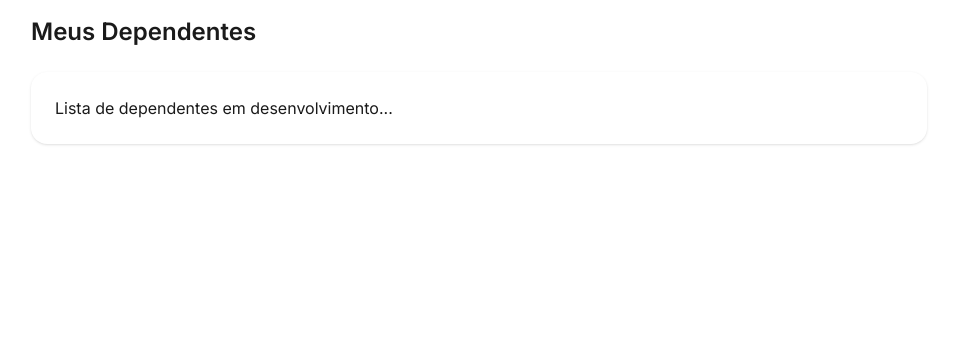
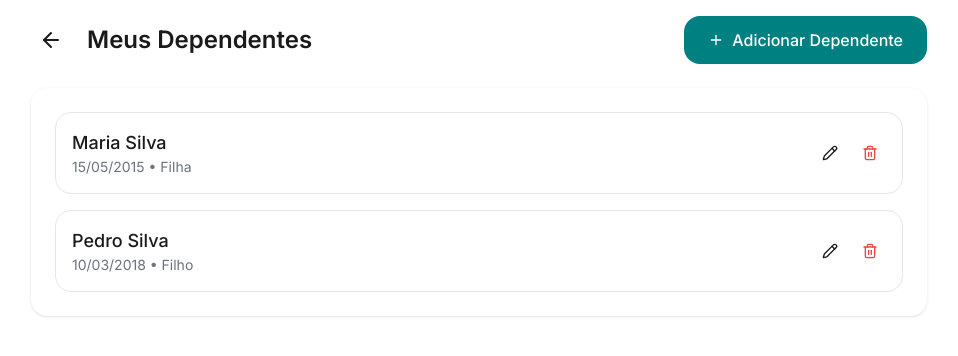
Before and after one commit to flowcodecc/vaccini-cursor, a React (Vite) app: page /dependents in a window 1280 px wide. Shown: the top 356 px of the page, without its empty margins (161-1119 px from the left). Built offline with nearby package versions, Linux system fonts and the light colour scheme.

Commit message:
Implement features
Implement features in the order specified in the prompt.  This includes features for scheduling, viewing appointments, contacting support, obtaining quotes, and managing dependents.

```diff
--- a/src/pages/Dependents.tsx
+++ b/src/pages/Dependents.tsx
@@ -1,7 +1,66 @@
 
+import { useState } from "react";
 import { motion } from "framer-motion";
+import { Plus, ArrowLeft, Pencil, Trash2, User, Calendar, Save } from "lucide-react";
+import { useNavigate } from "react-router-dom";
+import { toast } from "sonner";
+
+interface Dependent {
+  id: string;
+  name: string;
+  birthDate: string;
+  relationship: string;
+}
 
 const Dependents = () => {
+  const navigate = useNavigate();
+  const [isAddingDependent, setIsAddingDependent] = useState(false);
+  const [editingId, setEditingId] = useState<string | null>(null);
+  const [dependents, setDependents] = useState<Dependent[]>([
+    {
+      id: "1",
+      name: "Maria Silva",
+      birthDate: "2015-05-15",
+      relationship: "Filha"
+    },
+    {
+      id: "2",
+      name: "Pedro Silva",
+      birthDate: "2018-03-10",
+      relationship: "Filho"
+    }
+  ]);
+  const [newDependent, setNewDependent] = useState<Omit<Dependent, "id">>({
+    name: "",
+    birthDate: "",
+    relationship: ""
+  });
+
+  const handleAddDependent = (e: React.FormEvent) => {
+    e.preventDefault();
+    const id = Math.random().toString(36).substr(2, 9);
+    setDependents([...dependents, { ...newDependent, id }]);
+    setNewDependent({ name: "", birthDate: "", relationship: "" });
+    setIsAddingDependent(false);
+    toast.success("Dependente adicionado com sucesso!");
+  };
+
+  const handleEditDependent = (id: string, updatedData: Partial<Dependent>) => {
+    setDependents(dependents.map(dep =>
+      dep.id === id ? { ...dep, ...updatedData } : dep
+    ));
+  };
+
+  const handleSaveEdit = (id: string) => {
+    setEditingId(null);
+    toast.success("Dependente atualizado com sucesso!");
+  };
+
+  const handleDeleteDependent = (id: string) => {
+    setDependents(dependents.filter(dep => dep.id !== id));
+    toast.success("Dependente removido com sucesso!");
+  };
+
   return (
     <div className="min-h-screen bg-background p-4">
       <motion.div
@@ -9,10 +68,190 @@ const Dependents = () => {
         animate={{ opacity: 1, y: 0 }}
         className="max-w-4xl mx-auto"
       >
-        <h1 className="text-2xl font-semibold mb-6">Meus Dependentes</h1>
+        <div className="flex items-center justify-between mb-6">
+          <div className="flex items-center gap-4">
+            <button
+              onClick={() => navigate("/")}
+              className="p-2 hover:bg-gray-100 rounded-full transition-colors"
+            >
+              <ArrowLeft className="w-6 h-6" />
+            </button>
+            <h1 className="text-2xl font-semibold">Meus Dependentes</h1>
+          </div>
+          <button
+            onClick={() => setIsAddingDependent(true)}
+            className="btn-primary flex items-center gap-2"
+          >
+            <Plus className="w-4 h-4" />
+            Adicionar Dependente
+          </button>
+        </div>
+
         <div className="bg-white rounded-lg shadow p-6">
-          {/* Implementação dos dependentes virá aqui */}
-          <p>Lista de dependentes em desenvolvimento...</p>
+          {isAddingDependent ? (
+            <motion.form
+              initial={{ opacity: 0, y: 10 }}
+              animate={{ opacity: 1, y: 0 }}
+              onSubmit={handleAddDependent}
+              className="space-y-4 mb-6"
+            >
+              <h2 className="text-lg font-medium mb-4">Adicionar Novo Dependente</h2>
+              <div className="grid grid-cols-1 md:grid-cols-2 gap-4">
+                <div>
+                  <label htmlFor="name" className="block text-sm font-medium mb-2">
+                    Nome Completo
+                  </label>
+                  <div className="relative">
+                    <div className="absolute inset-y-0 left-0 pl-3 flex items-center pointer-events-none">
+                      <User className="h-5 w-5 text-gray-400" />
+                    </div>
+                    <input
+                      required
+                      type="text"
+                      id="name"
+                      className="input-field pl-10 w-full"
+                      value={newDependent.name}
+                      onChange={(e) => setNewDependent({ ...newDependent, name: e.target.value })}
+                    />
+                  </div>
+                </div>
+
+                <div>
+                  <label htmlFor="birthDate" className="block text-sm font-medium mb-2">
+                    Data de Nascimento
+                  </label>
+                  <div className="relative">
+                    <div className="absolute inset-y-0 left-0 pl-3 flex items-center pointer-events-none">
+                      <Calendar className="h-5 w-5 text-gray-400" />
+                    </div>
+                    <input
+                      required
+                      type="date"
+                      id="birthDate"
+                      className="input-field pl-10 w-full"
+                      value={newDependent.birthDate}
+                      onChange={(e) => setNewDependent({ ...newDependent, birthDate: e.target.value })}
+                    />
+                  </div>
+                </div>
+
+                <div>
+                  <label htmlFor="relationship" className="block text-sm font-medium mb-2">
+                    Parentesco
+                  </label>
+                  <select
+                    required
+                    id="relationship"
+                    className="input-field w-full"
+                    value={newDependent.relationship}
+                    onChange={(e) => setNewDependent({ ...newDependent, relationship: e.target.value })}
+                  >
+                    <option value="">Selecione...</option>
+                    <option value="Filho(a)">Filho(a)</option>
+                    <option value="Cônjuge">Cônjuge</option>
+                    <option value="Pai/Mãe">Pai/Mãe</option>
+                    <option value="Outro">Outro</option>
+                  </select>
+                </div>
+              </div>
+
+              <div className="flex justify-end gap-2">
+                <button
+                  type="button"
+                  onClick={() => setIsAddingDependent(false)}
+                  className="btn-secondary"
+                >
+                  Cancelar
+                </button>
+                <button type="submit" className="btn-primary">
+                  Adicionar
+                </button>
+              </div>
+            </motion.form>
+          ) : dependents.length === 0 ? (
+            <div className="text-center py-8">
+              <p className="text-gray-500">
+                Você ainda não possui dependentes cadastrados.
+              </p>
+            </div>
+          ) : (
+            <div className="space-y-4">
+              {dependents.map((dependent) => (
+                <motion.div
+                  key={dependent.id}
+                  layout
+                  className="border rounded-lg p-4"
+                >
+                  {editingId === dependent.id ? (
+                    <div className="space-y-4">
+                      <div className="grid grid-cols-1 md:grid-cols-2 gap-4">
+                        <input
+                          type="text"
+                          className="input-field"
+                          value={dependent.name}
+                          onChange={(e) => handleEditDependent(dependent.id, { name: e.target.value })}
+                        />
+                        <input
+                          type="date"
+                          className="input-field"
+                          value={dependent.birthDate}
+                          onChange={(e) => handleEditDependent(dependent.id, { birthDate: e.target.value })}
+                        />
+                        <select
+                          className="input-field"
+                          value={dependent.relationship}
+                          onChange={(e) => handleEditDependent(dependent.id, { relationship: e.target.value })}
+                        >
+                          <option value="Filho(a)">Filho(a)</option>
+                          <option value="Cônjuge">Cônjuge</option>
+                          <option value="Pai/Mãe">Pai/Mãe</option>
+                          <option value="Outro">Outro</option>
+                        </select>
+                      </div>
+                      <div className="flex justify-end gap-2">
+                        <button
+                          onClick={() => setEditingId(null)}
+                          className="btn-secondary"
+                        >
+                          Cancelar
+                        </button>
+                        <button
+                          onClick={() => handleSaveEdit(dependent.id)}
+                          className="btn-primary flex items-center gap-2"
+                        >
+                          <Save className="w-4 h-4" />
+                          Salvar
+                        </button>
+                      </div>
+                    </div>
+                  ) : (
+                    <div className="flex items-center justify-between">
+                      <div>
+                        <h3 className="text-lg font-medium">{dependent.name}</h3>
+                        <p className="text-sm text-gray-500">
+                          {new Date(dependent.birthDate).toLocaleDateString('pt-BR')} • {dependent.relationship}
+                        </p>
+                      </div>
+                      <div className="flex items-center gap-2">
+                        <button
+                          onClick={() => setEditingId(dependent.id)}
+                          className="p-2 hover:bg-gray-100 rounded-full transition-colors"
+                        >
+                          <Pencil className="w-4 h-4" />
+                        </button>
+                        <button
+                          onClick={() => handleDeleteDependent(dependent.id)}
+                          className="p-2 hover:bg-gray-100 rounded-full transition-colors text-red-500"
+                        >
+                          <Trash2 className="w-4 h-4" />
+                        </button>
+                      </div>
+                    </div>
+                  )}
+                </motion.div>
+              ))}
+            </div>
+          )}
         </div>
       </motion.div>
     </div>
```
